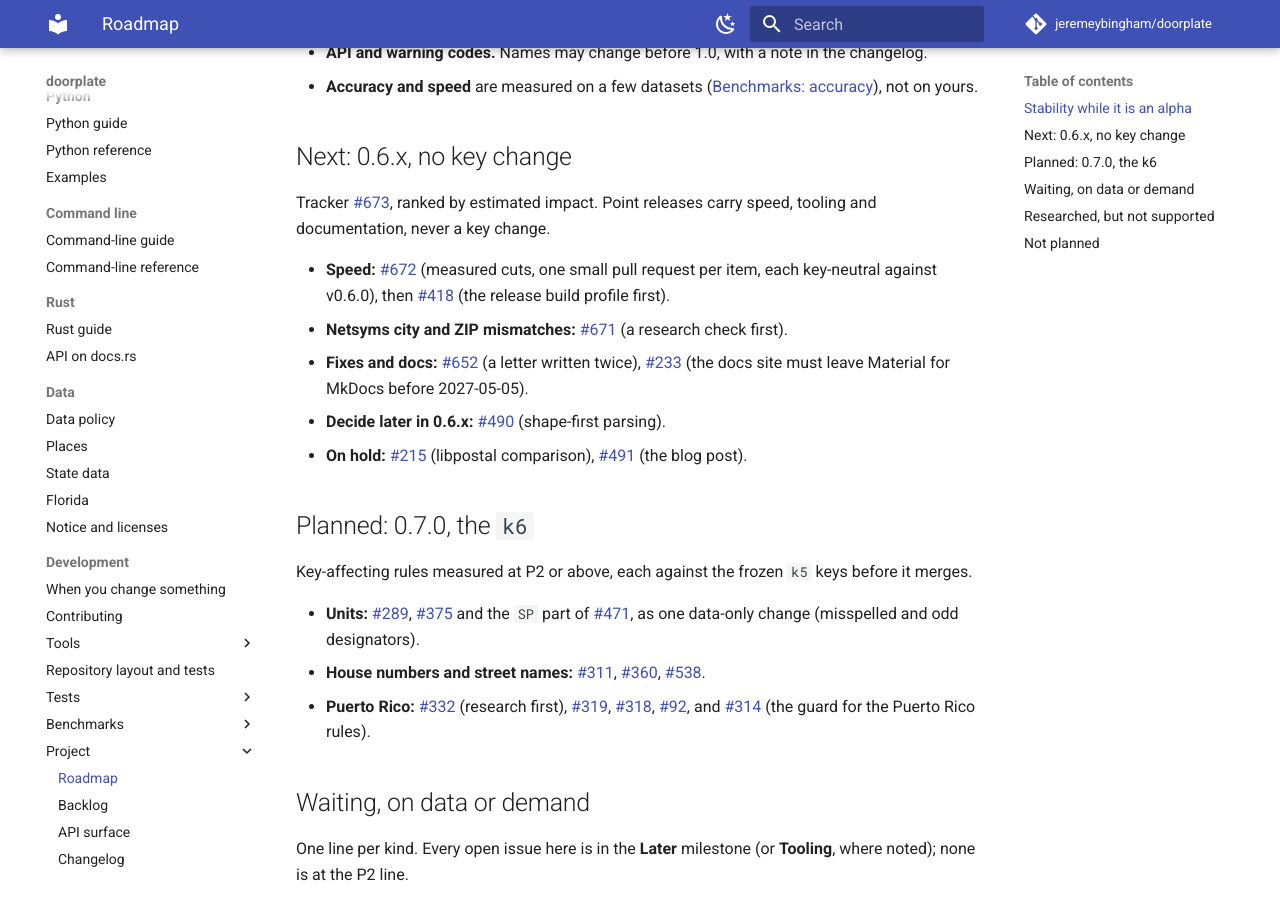
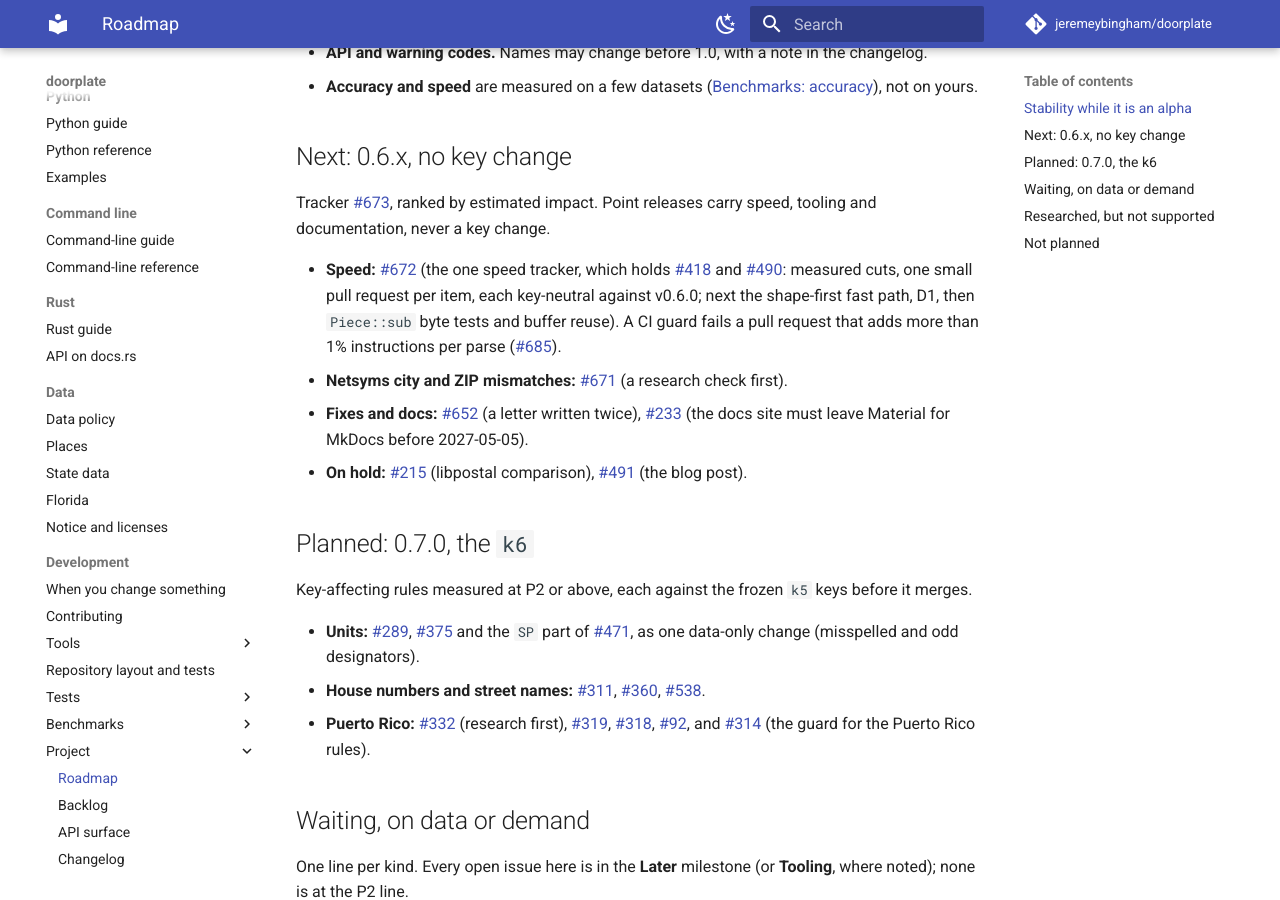
Before and after one commit to jeremeybingham/doorplate, an MkDocs documentation site: the page built from docs/roadmap.md, in a window 1280 px wide and 900 px high, scrolled down 485 px. Built offline with MkDocs 1.6.1 and Material for MkDocs 9.7.7, drawn with Linux system fonts in a browser that asks for light colours; comment, search, counter and statistics services are not loaded.

Commit message:
Roadmap: speed work (#672, with #418 and #490) is in focus for 0.6.1; CI guard noted
Co-Authored-By: Claude Sonnet 5.5 <noreply@anthropic.com>

```diff
--- a/docs/roadmap.md
+++ b/docs/roadmap.md
@@ -18,10 +18,9 @@ What each release changed is in [`CHANGELOG.md`](../CHANGELOG.md).
 
 Tracker #673, ranked by estimated impact. Point releases carry speed, tooling and documentation, never a key change.
 
-- **Speed:** #672 (measured cuts, one small pull request per item, each key-neutral against v0.6.0), then #418 (the release build profile first).
+- **Speed:** #672 (the one speed tracker, which holds #418 and #490: measured cuts, one small pull request per item, each key-neutral against v0.6.0; next the shape-first fast path, D1, then `Piece::sub` byte tests and buffer reuse). A CI guard fails a pull request that adds more than 1% instructions per parse (#685).
 - **Netsyms city and ZIP mismatches:** #671 (a research check first).
 - **Fixes and docs:** #652 (a letter written twice), #233 (the docs site must leave Material for MkDocs before 2027-05-05).
-- **Decide later in 0.6.x:** #490 (shape-first parsing).
 - **On hold:** #215 (libpostal comparison), #491 (the blog post).
 
 ## Planned: 0.7.0, the `k6`
```
